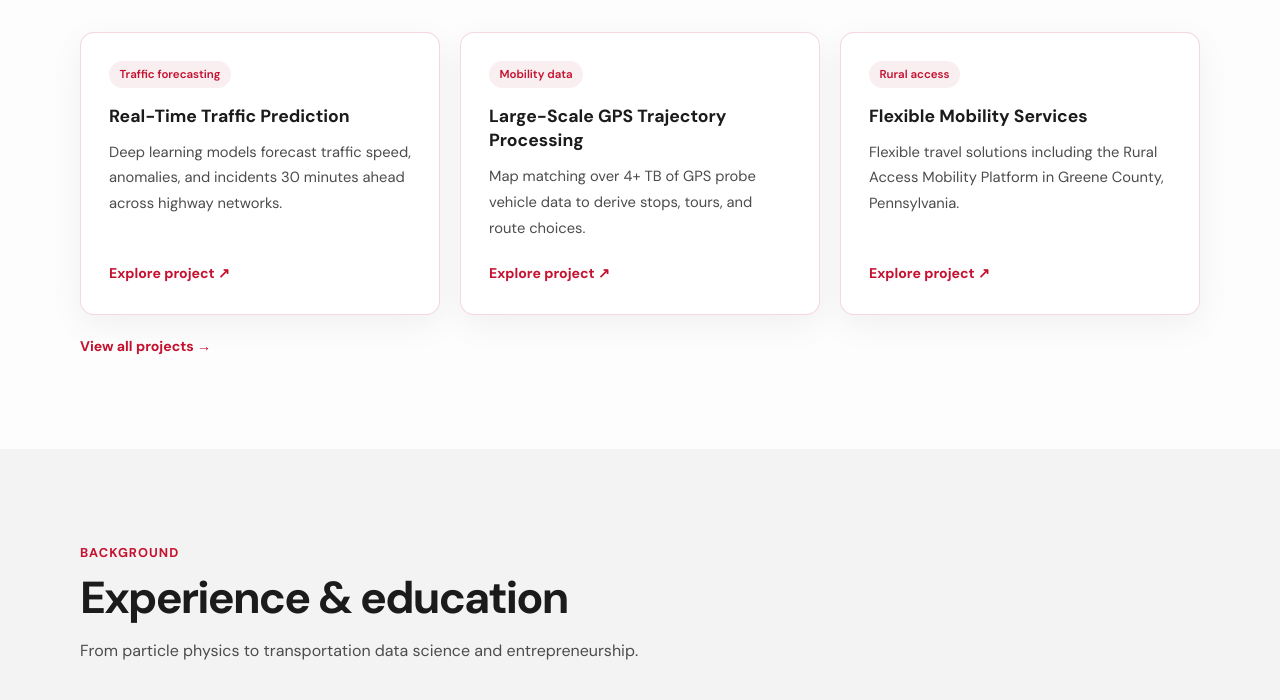
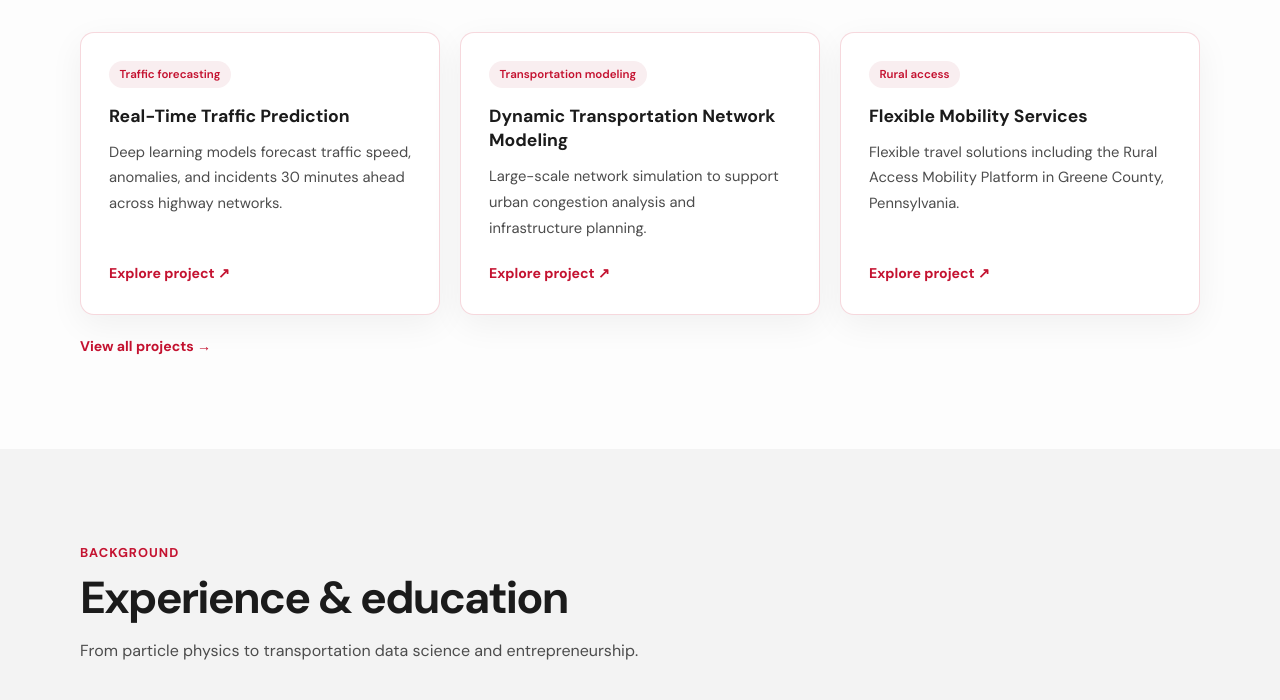
Before and after one commit to binguidata/binguidata.github.io, a plain HTML site: page index.html in a window 1280 px wide. Shown: the part 906-1606 px from the top of the page. Drawn offline with Linux system fonts and the light colour scheme; a web font is replaced by a local one.

Commit message:
Feature transportation network modeling

```diff
--- a/index.html
+++ b/index.html
@@ -125,10 +125,10 @@
             <a class="home-card-link" href="research.html#traffic-prediction">Explore project <span aria-hidden="true">↗</span></a>
           </article>
           <article class="home-project-card reveal">
-            <span class="home-project-tag">Mobility data</span>
-            <h3>Large-Scale GPS Trajectory Processing</h3>
-            <p>Map matching over 4+ TB of GPS probe vehicle data to derive stops, tours, and route choices.</p>
-            <a class="home-card-link" href="research.html#gps-trajectories">Explore project <span aria-hidden="true">↗</span></a>
+            <span class="home-project-tag">Transportation modeling</span>
+            <h3>Dynamic Transportation Network Modeling</h3>
+            <p>Large-scale network simulation to support urban congestion analysis and infrastructure planning.</p>
+            <a class="home-card-link" href="research.html#network-modeling">Explore project <span aria-hidden="true">↗</span></a>
           </article>
           <article class="home-project-card reveal">
             <span class="home-project-tag">Rural access</span>
```
Also changed, not shown: research.html (+1 -1 lines).
